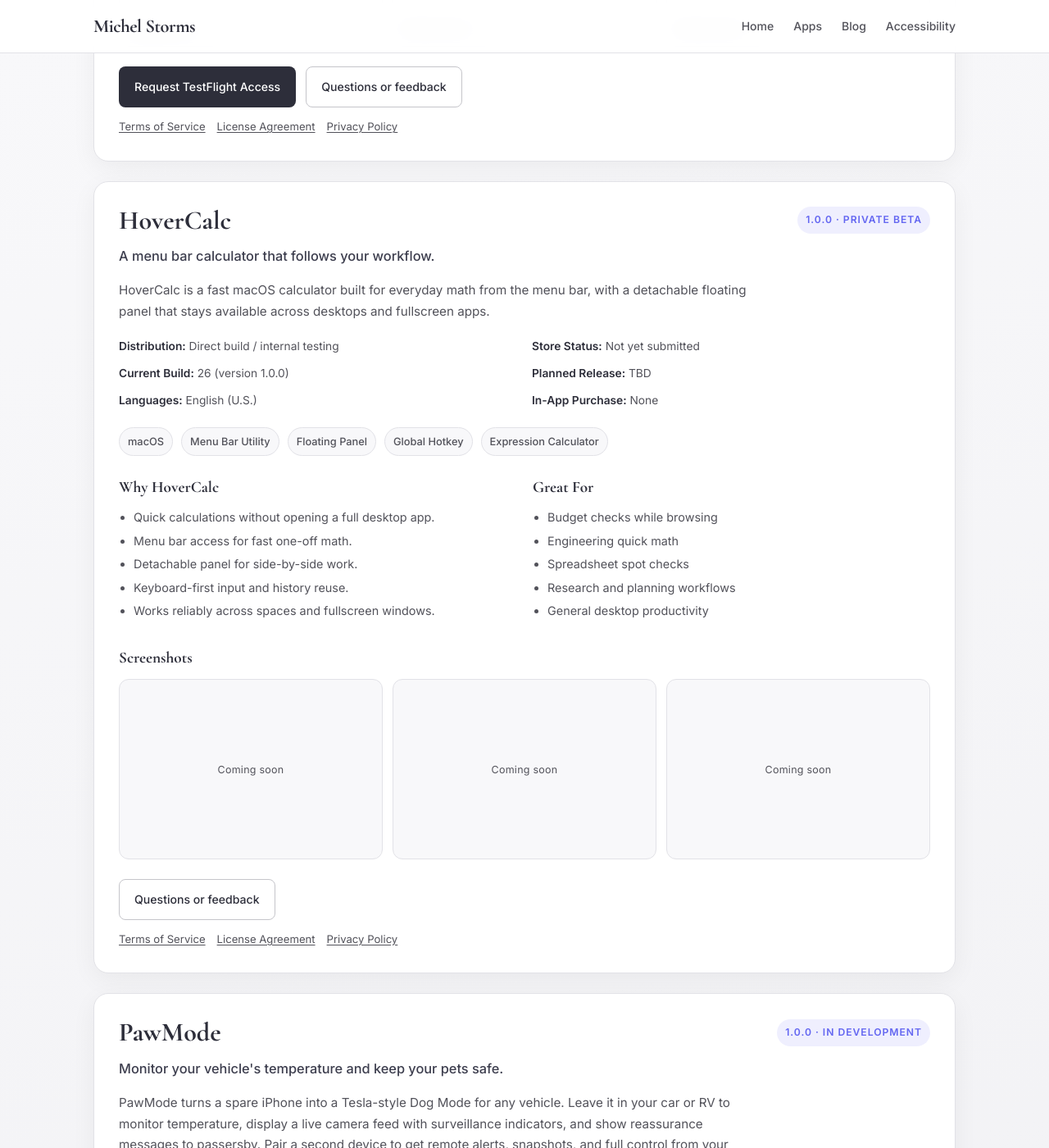
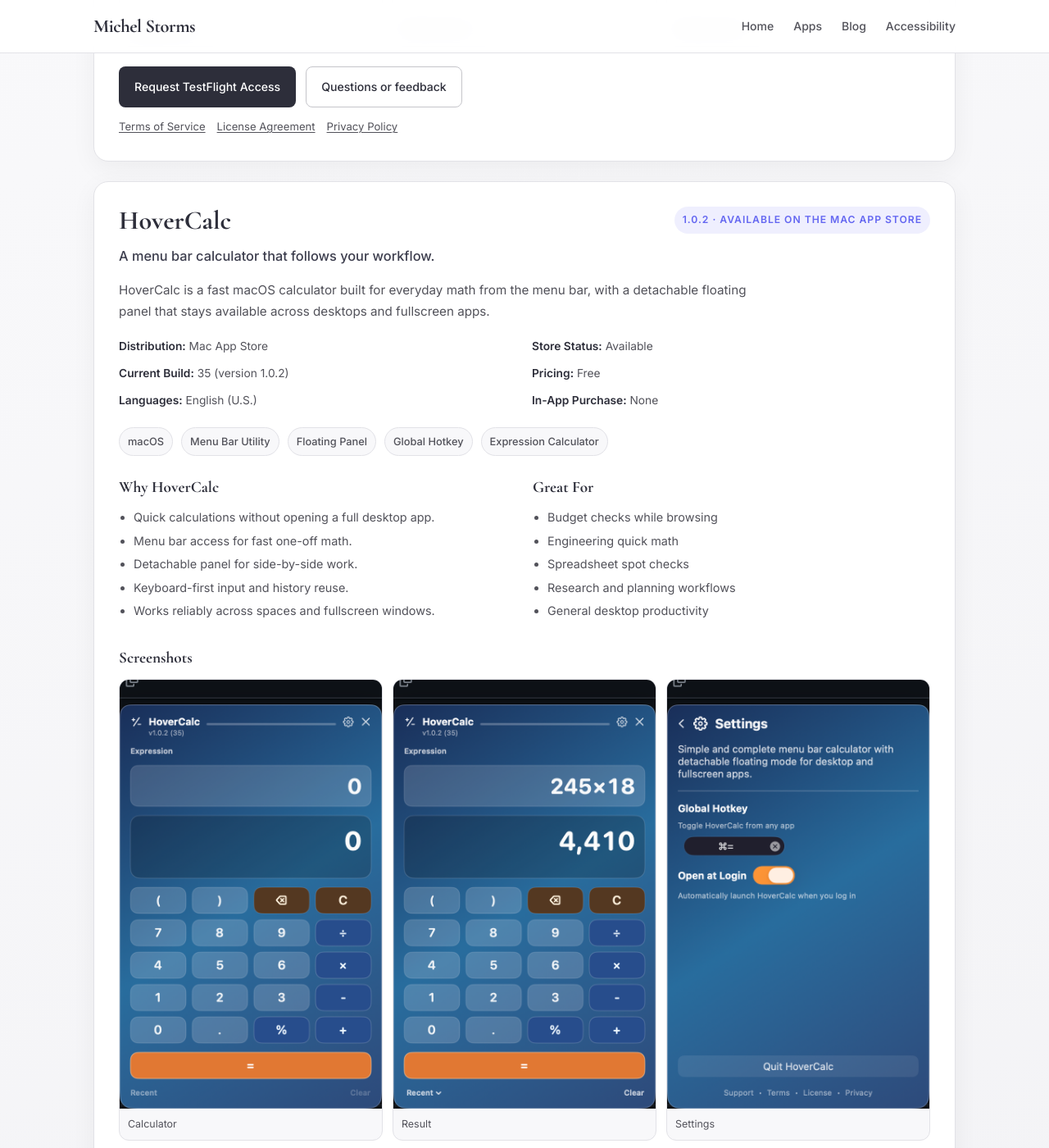
Before and after one commit to stormychel/michelstorms.github.io, a Jekyll site: the page apps.html, which Jekyll copies as it is, in a window 1280 px wide and 1400 px high, scrolled down 3447 px. Shown: the whole window at 82% size. Built offline with Jekyll 4.4.1, drawn with Linux system fonts in a browser that asks for light colours; some of the changed text lies outside the part shown.

Commit message:
Update HoverCalc card — now live on the Mac App Store with screenshots

```diff
--- a/apps.html
+++ b/apps.html
@@ -561,15 +561,15 @@
       <article class="app-card">
         <div class="app-card-header">
           <h2 class="app-name">HoverCalc</h2>
-          <span class="status-pill">1.0.0 · Private Beta</span>
+          <span class="status-pill">1.0.2 · Available on the Mac App Store</span>
         </div>
         <p class="app-tagline">A menu bar calculator that follows your workflow.</p>
         <p class="app-description">HoverCalc is a fast macOS calculator built for everyday math from the menu bar, with a detachable floating panel that stays available across desktops and fullscreen apps.</p>
         <div class="app-meta">
-          <p><strong>Distribution:</strong> Direct build / internal testing</p>
-          <p><strong>Store Status:</strong> Not yet submitted</p>
-          <p><strong>Current Build:</strong> 26 (version 1.0.0)</p>
-          <p><strong>Planned Release:</strong> TBD</p>
+          <p><strong>Distribution:</strong> Mac App Store</p>
+          <p><strong>Store Status:</strong> Available</p>
+          <p><strong>Current Build:</strong> 35 (version 1.0.2)</p>
+          <p><strong>Pricing:</strong> Free</p>
           <p><strong>Languages:</strong> English (U.S.)</p>
           <p><strong>In-App Purchase:</strong> None</p>
         </div>
@@ -604,18 +604,22 @@
         </div>
         <h3 class="screenshots-title">Screenshots</h3>
         <div class="screens-grid" aria-label="HoverCalc screenshots">
-          <figure class="screen-shot placeholder">
-            <figcaption>Coming soon</figcaption>
+          <figure class="screen-shot">
+            <img src="assets/apps/hovercalc/01_Calculator.png" alt="HoverCalc calculator view">
+            <figcaption>Calculator</figcaption>
           </figure>
-          <figure class="screen-shot placeholder">
-            <figcaption>Coming soon</figcaption>
+          <figure class="screen-shot">
+            <img src="assets/apps/hovercalc/02_Result.png" alt="HoverCalc showing a calculation result">
+            <figcaption>Result</figcaption>
           </figure>
-          <figure class="screen-shot placeholder">
-            <figcaption>Coming soon</figcaption>
+          <figure class="screen-shot">
+            <img src="assets/apps/hovercalc/03_Settings.png" alt="HoverCalc settings">
+            <figcaption>Settings</figcaption>
           </figure>
         </div>
         <div class="app-actions">
-          <a class="btn btn-outline" href="index.html#contact">Questions or feedback</a>
+          <a class="btn btn-primary" href="https://apps.apple.com/be/app/hovercalc/id6759318126?mt=12">Download on the Mac App Store</a>
+          <a class="btn btn-outline" href="https://michelstorms.com/hovercalc/">Learn more</a>
         </div>
         <div class="legal-links" aria-label="HoverCalc legal links">
           <a href="https://michelstorms.com/hovercalc/terms/">Terms of Service</a>
```
